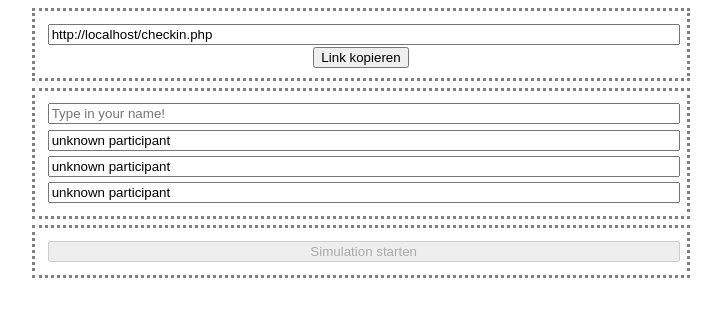
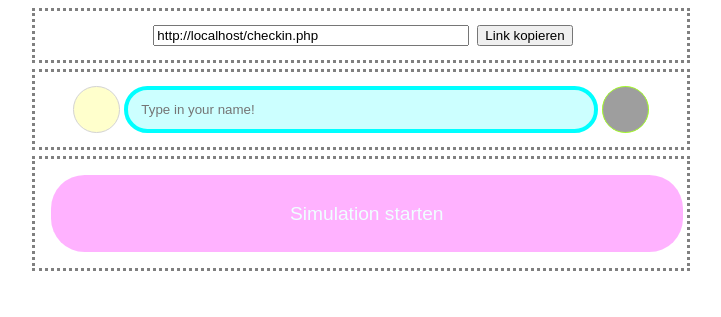
Before and after one commit to komplexitaeter/kfs, a PHP site: page /checkin.php in a window 1280 px wide. Shown: the top 317 px of the page, without its empty margins (279-1000 px from the left). Run offline with PHP 8.4, Linux system fonts and the light colour scheme; tables that the repository leaves empty or names only in its code hold one stand-in row (values such as "Sample post"); grey boxes are pictures that could not be loaded.

Commit message:
'day 1 sprint 1'

```diff
--- a/checkin.php
+++ b/checkin.php
@@ -15,15 +15,13 @@
 </div>
 
 <div id="attendees_list" class="display_block">
-    <input type="text" id="current_user" type="text" placeholder="Type in your name!" onclick="editName()" />
-    <input type="text" type="text" value="unknown participant" readonly />
-    <input type="text" type="text" value="unknown participant" readonly />
-    <input type="text" type="text" value="unknown participant" readonly />
+   <div class="attendee" id="current_user"><button class="avatar">&nbsp;</button><input class="attendee_name" type="text" placeholder="Type in your name!" onchange="editNameCurrentUser()"/><button class="ready_button_active">&nbsp;</button></div>
 </div>
 
 
+
 <div id="start_simulation" class="display_block">
-    <input type="submit" value="Simulation starten" onclick="create_simulation()" disabled/>
+    <input type="submit" value="Simulation starten" onclick="startSimulation()" disabled/>
 </div>
 
 </body>
--- a/get_attendees.php
+++ b/get_attendees.php
@@ -20,7 +20,16 @@ $success = mysqli_real_connect(
     _MYSQL_PORT
 );
 
-$sql = "SELECT * FROM kfs_attendees_tbl WHERE simulation_id=".$simulation_id." AND TIMESTAMPDIFF( SECOND, last_callback_date, CURRENT_TIMESTAMP) < 30" ;
+$sql = "DELETE FROM kfs_attendees_tbl WHERE TIMESTAMPDIFF( SECOND, last_callback_date, CURRENT_TIMESTAMP) > 30 AND simulation_id=".$simulation_id;
+if(!$result = $link->query($sql))
+{
+    if ($link->connect_errno) {
+        printf("\n Fail: %s\n", $link->connect_error);
+        exit();
+    }
+}
+
+$sql = "SELECT * FROM kfs_attendees_tbl WHERE simulation_id=".$simulation_id;
 $objs= array();
 
 if ($result = $link->query($sql)) {
--- a/script/flow.js
+++ b/script/flow.js
@@ -18,6 +18,7 @@ function getSimulationId(){
 }
 
 function refreshAttendeesList(simulation_id, session_key){
+
     const url ='./get_attendees.php?simulation_id='+simulation_id+'&session_key='+session_key;
     fetch(url)
         .then((response) => {
@@ -25,10 +26,84 @@ function refreshAttendeesList(simulation_id, session_key){
         })
 
         .then((myJson) => {
+            var list_of_session_keys = new Array();
             myJson.forEach(obj => {
-                console.log(obj.session_key);
-            });
+                if(obj.session_key!=session_key) {
+                    list_of_session_keys[obj.session_key] = true;
+                    if (!document.getElementById(obj.session_key)) {
+                        addAttendeeField(obj.session_key, obj.name);
+                    } else {
+                        updateAttendeeName(obj.session_key, obj.name);
+                    }
+                }
+                else{
+                    var crt = document.getElementById("current_user").querySelector(".attendee_name");
+
+                    if(document.activeElement != crt){
+                        if(crt.value!=obj.name) {
+                            crt.value = obj.name;
+                        }
+                    }
+                }
+            }
+            );
+            var inp = document.getElementById("attendees_list").children;
+            for (var i = 0; i < inp.length ; i++) {
+                if(inp[i].id!='current_user')
+                    if (!list_of_session_keys[inp[i].id]) {
+                        removeAttendeeField(inp[i].id);
+                    }
+            }
         });
+}
+
+function editNameCurrentUser(){
+    var new_name=document.getElementById("current_user").querySelector(".attendee_name").value;
+    const url ='./update_attendee.php?simulation_id='+getSimulationId()+'&session_key='+getSessionKey()+'&name='+new_name;
+    fetch(url);
+
+}
+
+function updateAttendeeName(session_key, name){
+    var e = document.getElementById(session_key).querySelector(".attendee_name");
+    if(name==null){
+        name = "unknown attendee";
+    }
+    if(e.value != name) {
+        e.value = name;
+    }
+}
+
+function removeAttendeeField(session_key){
+    document.getElementById(session_key).remove();
+}
+
+function addAttendeeField(session_key, name){
+    var div = document.createElement("div");
+        div.className="attendee";
+    var name = document.createElement("input");
+        name.type="text";
+        name.readOnly=true;
+        name.className="attendee_name";
+    var avatar = document.createElement("button");
+        avatar.readOnly=true;
+        avatar.className="avatar";
+        avatar.disabled=true;
+        avatar.innerHTML="&nbsp";
+    var ready = document.createElement("button");
+        ready.readOnly=true;
+        ready.className="ready_button";
+        ready.disabled=true;
+        ready.innerHTML="&nbsp";
+    div.appendChild(avatar);
+    div.appendChild(name);
+    div.appendChild(ready);
+    if(name==null){
+        name.value = name;
+    }
+    div.id=session_key;
+
+    document.getElementById("attendees_list").appendChild(div);
 }
 
 function loadCheckIn() {
@@ -47,9 +122,6 @@ function copyContent(content){
 
     /* Copy the text inside the text field */
     document.execCommand("copy");
-
-    /* Alert the copied text */
-    alert("Copied the text: " + copyText.value);
 }
 
 function create_simulation() {
@@ -69,7 +141,6 @@ function create_simulation() {
         })
 
         .then((myJson) => {
-            //document.getElementById("create_simulation").style.backgroundColor="red";
             location.href = './checkin.php?simulation_id='+myJson.simulation_id;
         });
     }, 1);
--- a/style.css
+++ b/style.css
@@ -7,9 +7,73 @@
     text-align: center;
 }
 
+#current_user .avatar, #current_user .ready_button_active, #current_user .ready_button{
+    cursor: pointer;
+}
+
+.attendee{
+    broder: black 10px solid;
+}
+
+.attendee button{
+    height: 3.5em;
+    width: 3.5em;
+    border-radius: 50%;
+    outline: none;
+}
+
+.avatar{
+    border: 1px lightgrey solid;
+    background-color: rgba(255,255,0,0.2);
+}
+
+.ready_button{
+    background-image: url("./src/start_ready.png");
+    background-size: contain;
+    border: 1px lightgrey solid;
+    opacity: 0.4;
+}
+
+.ready_button_active{
+    background-image: url("./src/start_ready.png");
+    background-size: contain;
+    background-color: green;
+    border: 1px greenyellow solid;
+    opacity: 1;
+}
+
 input{
     width: 100%;
-    display: inline-block;
     box-sizing: border-box;
-    margin:0.2em;
+    margin:0.3em;
 }
+
+#attendees_list input{
+    width: 75%;
+    height: 3.5em;
+    border-radius: 1.75em;
+    padding:1em;
+    outline:none;
+    background-color: rgba(0,255,255,0.2);
+    border: cyan 1px solid;
+}
+
+#attendees_list #current_user input{
+    border: 4px solid cyan;
+}
+
+#share input{
+    width: 50%;
+}
+
+#start_simulation input{
+    width: 100%;
+    height: 4.0em;
+    border-radius: 1.75em;
+    outline:none;
+    color: azure;
+    font-size: larger;
+    background-color: rgba(255, 0, 255, 0.3);
+    border: none;
+    cursor: pointer;
+}
```
Also changed, not shown: update_attendee.php (added, +33 -0 lines).
